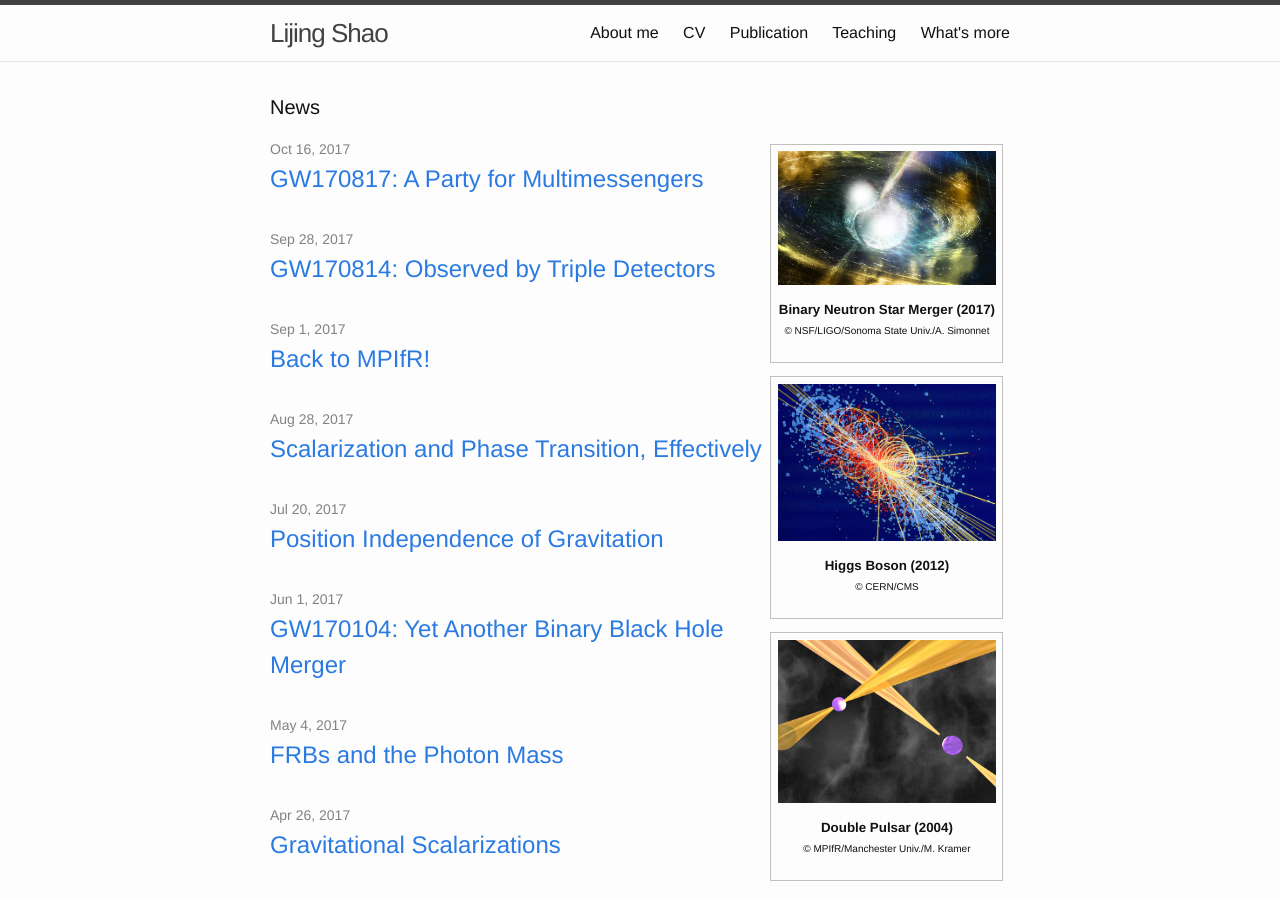
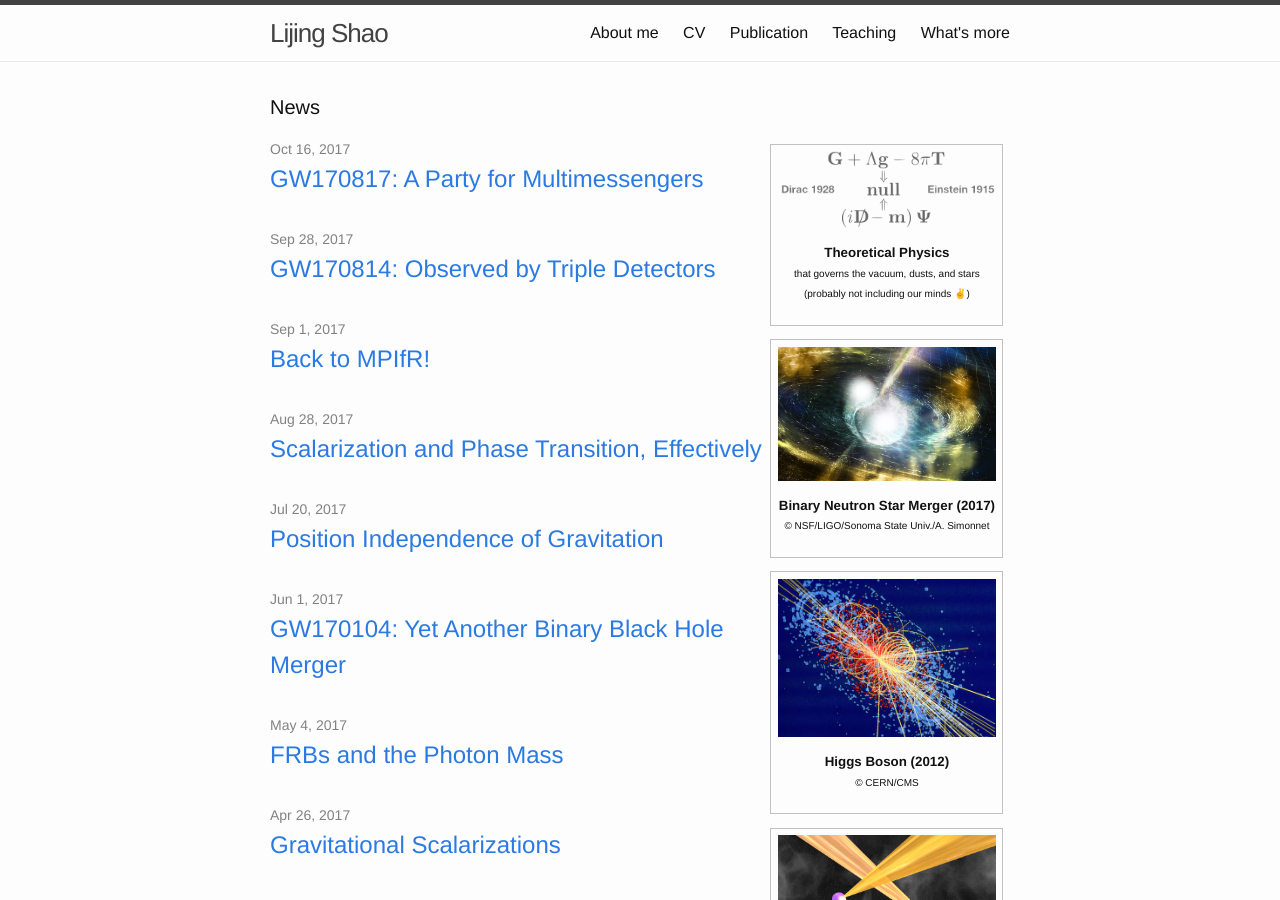
Before and after one commit to Friendshao/Friendshao.github.io, a Jekyll site: the page built from index.html, in a window 1280 px wide and 900 px high. Built offline with Jekyll 4.4.1, drawn with Linux system fonts in a browser that asks for light colours.

Commit message:
add footnote.png

```diff
--- a/index.html
+++ b/index.html
@@ -7,6 +7,12 @@ layout: default
   <h1 class="page-heading">News</h1>
 
 <div class=container>
+
+    <div class=figure>
+      <p><img src="http://friendshao.github.io/img/footnote.png">
+      <p><b>Theoretical Physics</b> <font size="1"> <br /> that governs the
+          vacuum, dusts, and stars (probably not including our minds &#x270C;)</font>
+    </div>
 
     <div class=figure>
       <p><img src="http://friendshao.github.io/img/bns2017.jpg">
```
